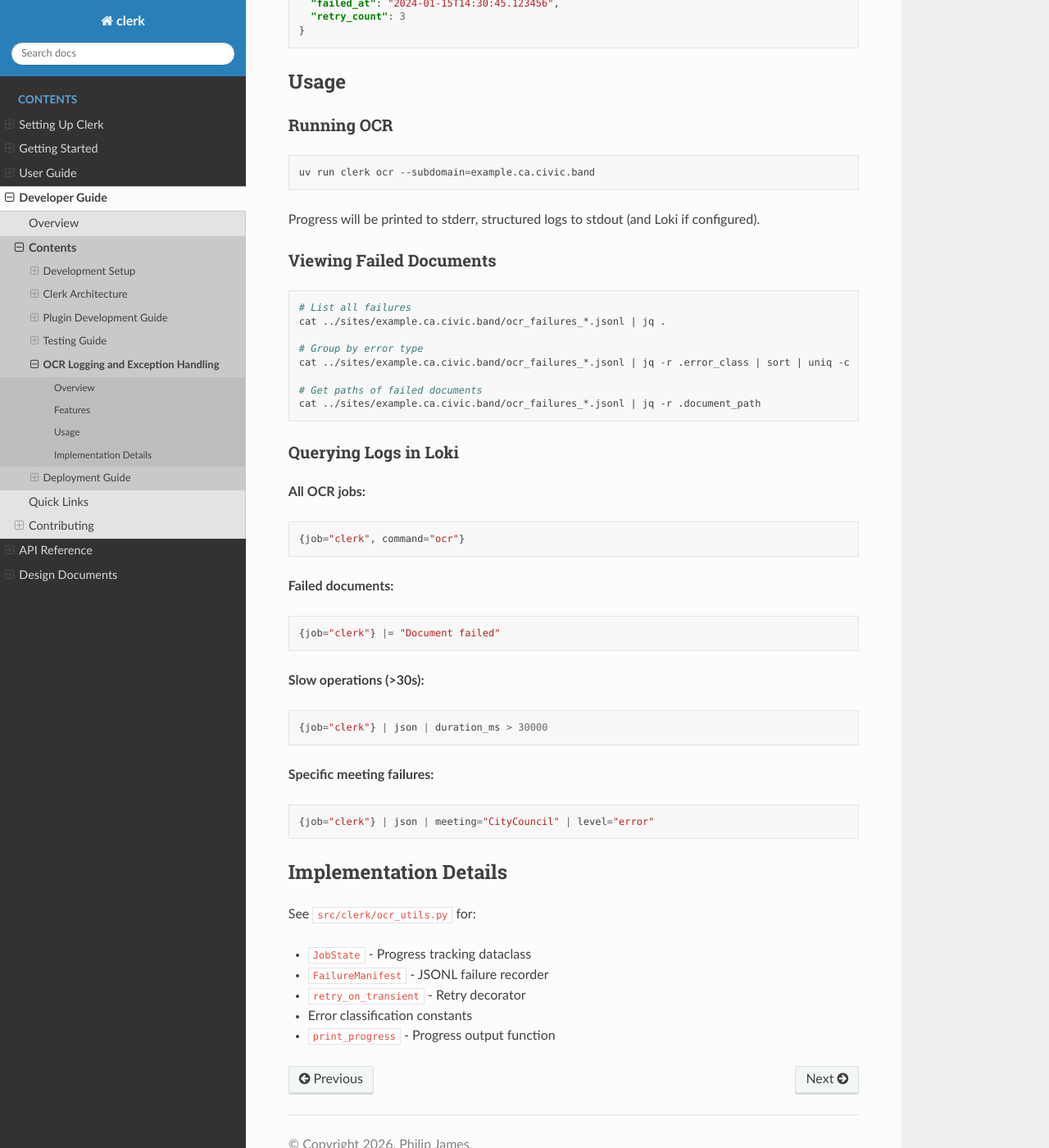
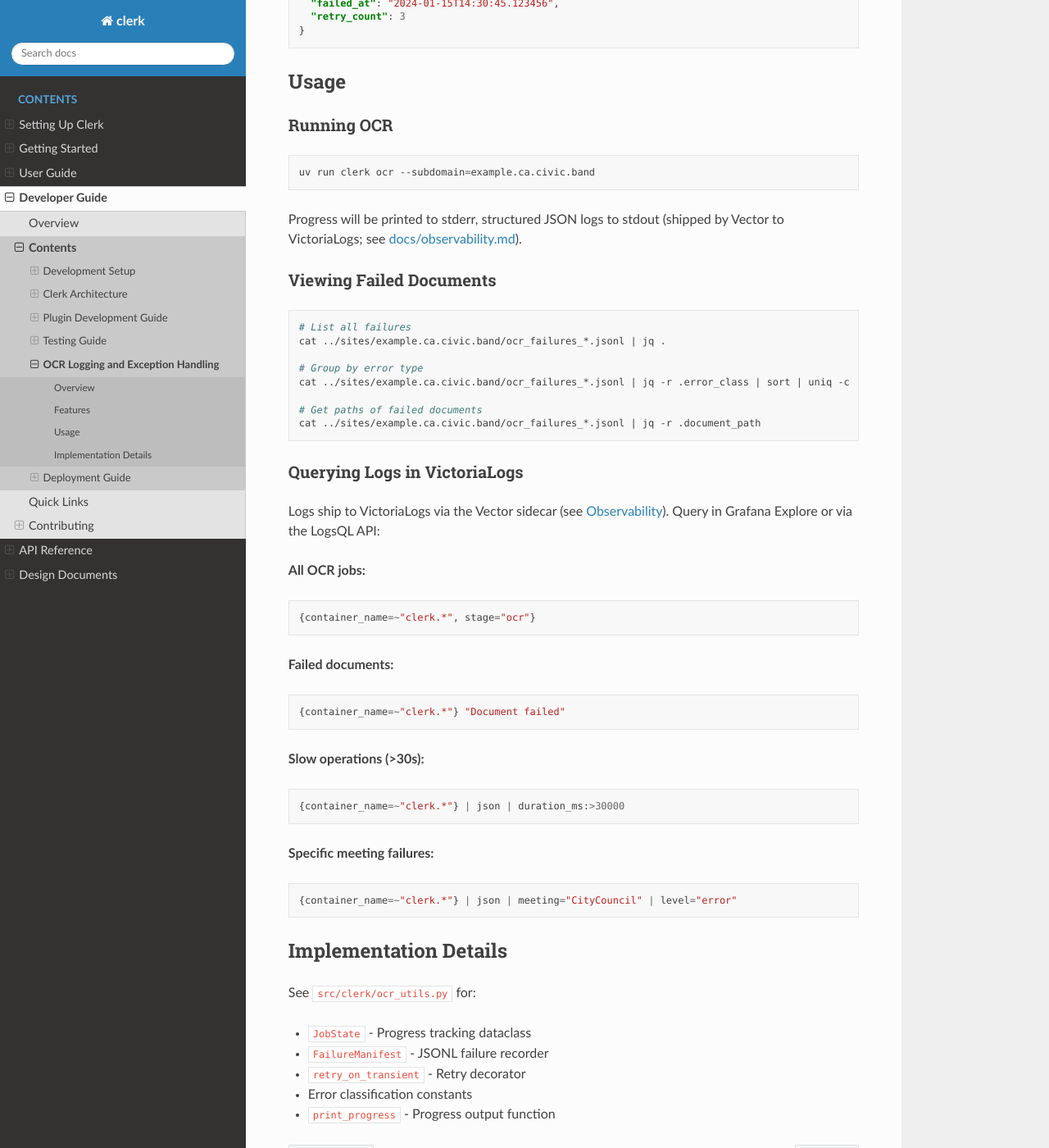
Before and after one commit to civicband/clerk, a Sphinx documentation site: the page built from docs/developer-guide/ocr-logging.md, in a window 1280 px wide and 1400 px high, scrolled down 1579 px. Shown: the whole window at 82% size. Built offline with Sphinx 7.4.7 and the Read the Docs theme 3.1.0, drawn with Linux system fonts in a browser that asks for light colours.

Commit message:
docs: grafana/victoria observability wiring guide

````diff
--- a/docs/developer-guide/ocr-logging.md
+++ b/docs/developer-guide/ocr-logging.md
@@ -70,7 +70,7 @@ Example entry:
 uv run clerk ocr --subdomain=example.ca.civic.band
 ```
 
-Progress will be printed to stderr, structured logs to stdout (and Loki if configured).
+Progress will be printed to stderr, structured JSON logs to stdout (shipped by Vector to VictoriaLogs; see [docs/observability.md](../observability.md)).
 
 ### Viewing Failed Documents
 
@@ -85,26 +85,28 @@ cat ../sites/example.ca.civic.band/ocr_failures_*.jsonl | jq -r .error_class | s
 cat ../sites/example.ca.civic.band/ocr_failures_*.jsonl | jq -r .document_path
 ```
 
-### Querying Logs in Loki
+### Querying Logs in VictoriaLogs
+
+Logs ship to VictoriaLogs via the Vector sidecar (see [Observability](../observability.md)). Query in Grafana Explore or via the LogsQL API:
 
 **All OCR jobs:**
 ```
-{job="clerk", command="ocr"}
+{container_name=~"clerk.*", stage="ocr"}
 ```
 
 **Failed documents:**
 ```
-{job="clerk"} |= "Document failed"
+{container_name=~"clerk.*"} "Document failed"
 ```
 
 **Slow operations (>30s):**
 ```
-{job="clerk"} | json | duration_ms > 30000
+{container_name=~"clerk.*"} | json | duration_ms:>30000
 ```
 
 **Specific meeting failures:**
 ```
-{job="clerk"} | json | meeting="CityCouncil" | level="error"
+{container_name=~"clerk.*"} | json | meeting="CityCouncil" | level="error"
 ```
 
 ## Implementation Details
````
Also changed, not shown: README.md (+1 -1 lines), docs/index.md (+1 -1 lines), docs/observability.md (added, +121 -0 lines), docs/user-guide/task-queue.md (+0 -3 lines).
